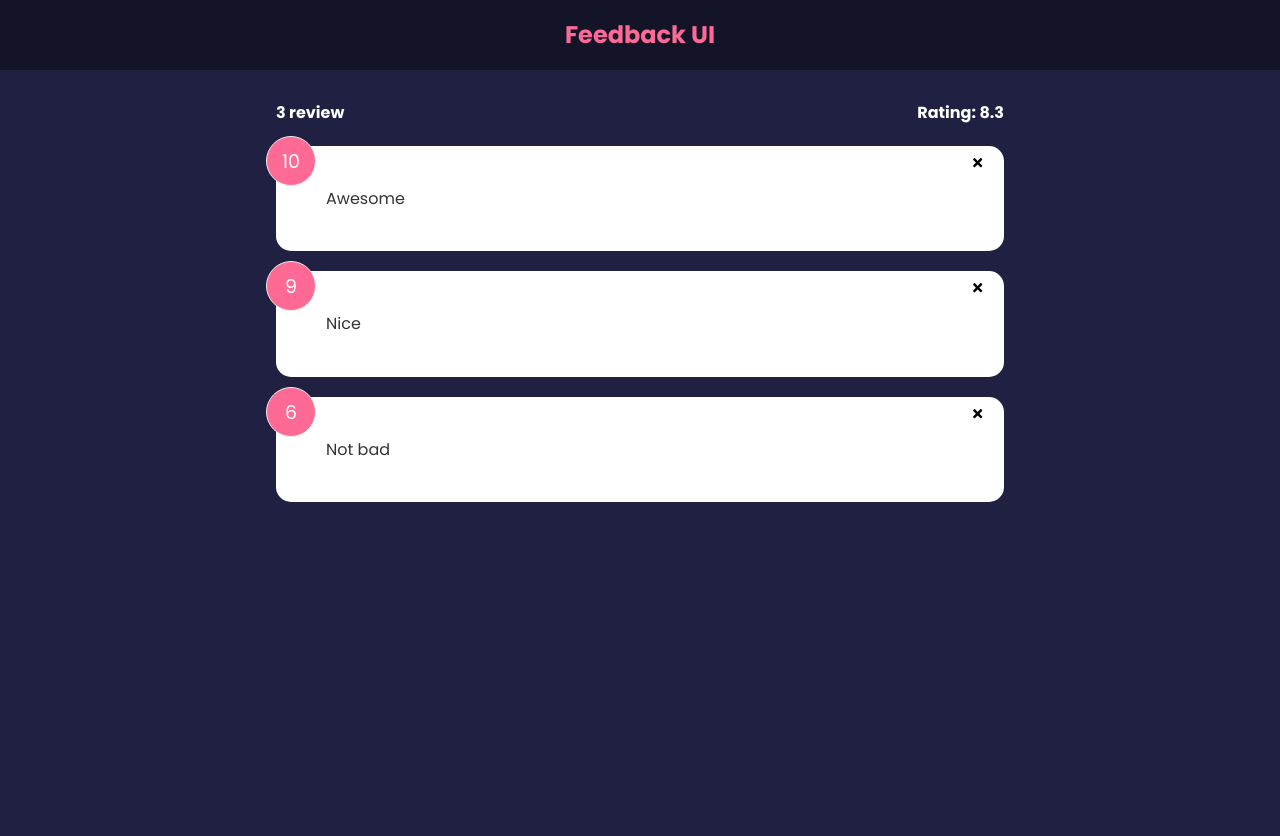
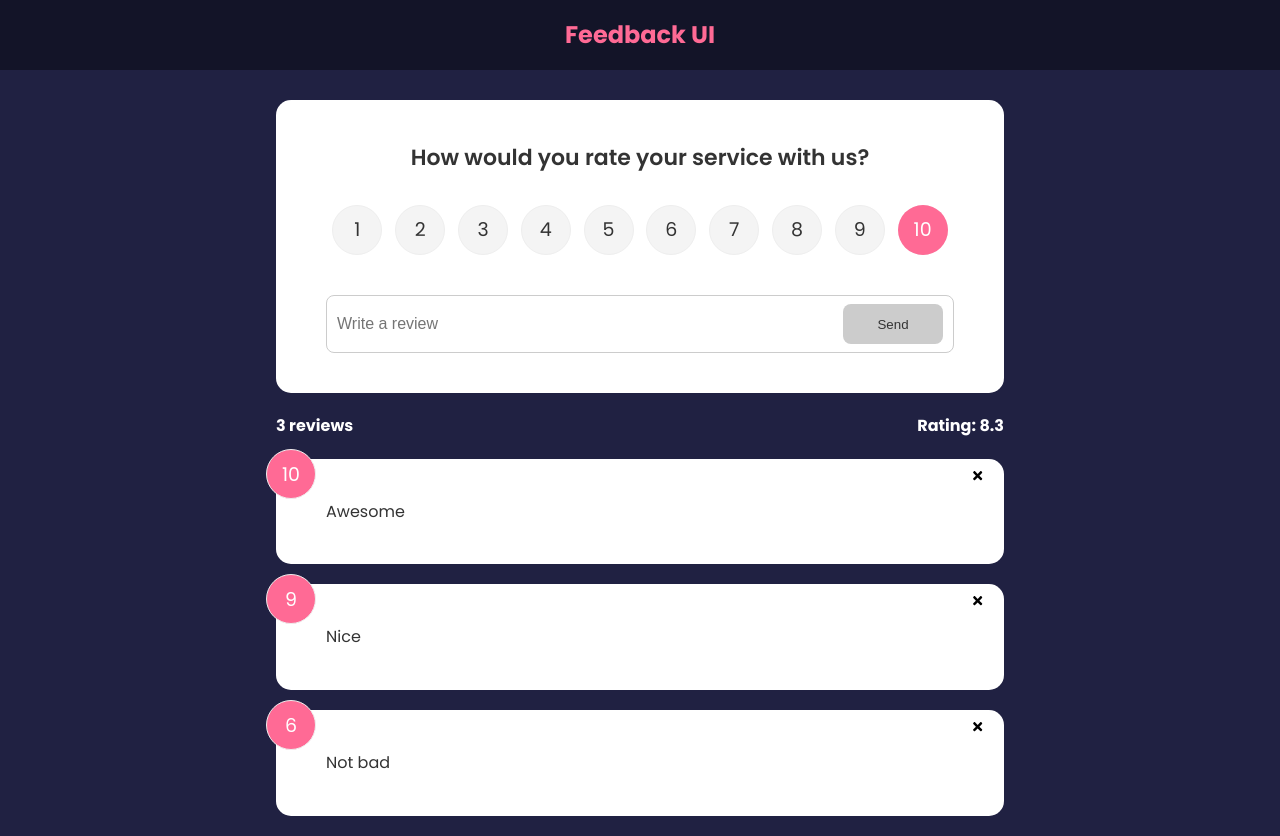
Before and after one commit to cesung/Feedback-UI, a React (Create React App) app: page / in a window 1280 px wide. Before the commit the page ends 800 px from the top, so only its background shows below. Built offline with nearby package versions, Linux system fonts and the light colour scheme.

Commit message:
[Feedback UI] Add feedback form and enable form validation

```diff
--- a/package.json
+++ b/package.json
@@ -10,6 +10,7 @@
     "react-dom": "^18.2.0",
     "react-icons": "^4.4.0",
     "react-scripts": "5.0.1",
+    "uuid": "^8.3.2",
     "web-vitals": "^2.1.4"
   },
   "scripts": {
--- a/src/App.js
+++ b/src/App.js
@@ -1,31 +1,42 @@
+import { v4 as uuidv4 } from 'uuid'
 import { useState } from "react";
 import Header from "./components/Header";
 import Feedbacks from "./data/Feedbacks";
 import FeedbackList from "./components/FeedbackList";
 import FeedbackStats from "./components/FeedbackStats";
+import FeedbackForm from "./components/FeedbackForm";
 
 
 const App = () => {
 
     const [feedbacks, setFeedbacks] = useState(Feedbacks);
 
-    const feedbackOnDelete = (delete_id) => {
-        console.log(delete_id);
+    const onFeedbackDelete = (deleteId) => {
         setFeedbacks( (feedbacks) => {
             return (
                 feedbacks.filter( feedback => {
-                    return feedback.id !== delete_id;
+                    return feedback.id !== deleteId;
                 })
             );
-        })
-    }
+        });
+    };
+
+    const onFeedbackUpdated = (newFeedback) => {
+        newFeedback.id = uuidv4();
+        setFeedbacks((feedbacks) => {
+            return (
+                [...feedbacks, newFeedback]
+            );
+        });
+    };
 
     return (
         <>
             <Header text="Feedback UI"/>
             <div className="container">
-                <FeedbackStats feedbacks={feedbacks}/>
-                <FeedbackList feedbacks={feedbacks} feedbackOnDelete={feedbackOnDelete}/>
+                <FeedbackForm onFeedbackUpdated={onFeedbackUpdated}/>
+                <FeedbackStats feedbacks={feedbacks} />
+                <FeedbackList feedbacks={feedbacks} onFeedbackDelete={onFeedbackDelete}/>
             </div>
         </>
     );
--- /dev/null
+++ b/src/components/FeedbackForm.jsx
@@ -0,0 +1,60 @@
+import { useState } from 'react';
+import React from 'react'
+import Card from './shared/Card'
+import Button from './shared/Button'
+import RatingSelector from './RatingSelector';
+
+const FeedbackForm = ({ onFeedbackUpdated }) => {
+    const [text, setText] = useState("")
+    const [rating, setRating] = useState(10);
+    const [buttonDisabled, setButtonDisabled] = useState(true)
+    const [message, setMessage] = useState('')
+
+    const onFeedbackChange = (event) => {
+        const text = event.target.value;
+        if (text === '') {
+            setMessage(null);
+            setButtonDisabled(true);
+        } else if (text.trim().length < 10) {
+            setMessage("Input must be at least 10 characters");
+            setButtonDisabled(true);
+        } else {
+            setMessage(null);
+            setButtonDisabled(false);
+        }
+
+        setText(text);
+    };
+
+    const onFeedbackFormSubmit = (event) => {
+        event.preventDefault();
+        if (text.trim().length >= 10) {
+            const newFeedback = {
+                text,
+                rating,
+            }
+            onFeedbackUpdated(newFeedback);
+            setText("")
+            setRating(10);
+        }
+    };
+
+    return (
+        <Card>
+            <form onSubmit={onFeedbackFormSubmit}>
+                <h2>
+                    How would you rate your service with us?
+                </h2>
+                <RatingSelector rating={rating} setRating={setRating}/>
+
+                <div className="input-group">
+                    <input type="text" placeholder="Write a review" value={text} onChange={onFeedbackChange}/>
+                    <Button type="submit" isDisabled={buttonDisabled}>Send</Button>
+                </div>
+                { message && <div className="message">{message}</div> }
+            </form>
+        </Card>
+    )
+};
+
+export default FeedbackForm
--- a/src/components/FeedbackItem.jsx
+++ b/src/components/FeedbackItem.jsx
@@ -4,12 +4,12 @@
 import Card from './shared/Card'
 
 
-const FeedbackItem = ( {feedback, feedbackOnDelete} ) => {
+const FeedbackItem = ( {feedback, onFeedbackDelete} ) => {
 
     return (
         <Card>
             <div className="num-display">{feedback.rating}</div>
-            <button className="delete" onClick={() => feedbackOnDelete(feedback.id)}> <FaTimes /> </button>
+            <button className="delete" onClick={() => onFeedbackDelete(feedback.id)}> <FaTimes /> </button>
             <div className="text-display">{feedback.text}</div>
         </Card>
     );
--- a/src/components/FeedbackList.jsx
+++ b/src/components/FeedbackList.jsx
@@ -3,11 +3,11 @@
 import PropTypes from 'prop-types';
 import FeedbackItem from './FeedbackItem';
 
-const FeedbackList = ({ feedbacks, feedbackOnDelete }) => {
+const FeedbackList = ({ feedbacks, onFeedbackDelete }) => {
     return (feedbacks != null && feedbacks.length > 0) ? (
         <div className='feedback-list'>
             {feedbacks.map( (feedback) => (
-                <FeedbackItem key={feedback.id} feedback={feedback} feedbackOnDelete={feedbackOnDelete}/>
+                <FeedbackItem key={feedback.id} feedback={feedback} onFeedbackDelete={onFeedbackDelete}/>
             ))}
         </div>
     ) : (
@@ -18,11 +18,11 @@
 FeedbackList.propTypes = {
     feedbacks: PropTypes.arrayOf(
         PropTypes.shape({
-            id : PropTypes.number.isRequired,
+            id : PropTypes.string.isRequired,
             rating: PropTypes.number.isRequired,
             text: PropTypes.string.isRequired,
         })
     )
 }
 
-export default FeedbackList
+export default FeedbackList;
--- a/src/components/FeedbackStats.jsx
+++ b/src/components/FeedbackStats.jsx
@@ -1,5 +1,5 @@
+import React from 'react'
 import PropTypes from 'prop-types'
-import React from 'react'
 
 const FeedbackStats = ({ feedbacks }) => {
 
@@ -9,7 +9,7 @@
 
     return (
         <div className='feedback-stats'>
-            <h4>{feedbacks.length} review{'s' ? feedbacks.length > 1 : null}</h4>
+            <h4>{feedbacks.length} review{feedbacks.length > 1 ? 's' : null}</h4>
             <h4>Rating: {isNaN(average) ? 0 : average.toFixed(1).replace(/[.]0$/, '')}</h4>
         </div>
     )
@@ -18,11 +18,11 @@
 FeedbackStats.propTypes = {
     feedbacks: PropTypes.arrayOf(
         PropTypes.shape({
-            id : PropTypes.number.isRequired,
+            id : PropTypes.string.isRequired,
             rating: PropTypes.number.isRequired,
             text: PropTypes.string.isRequired,
         })
     )
 }
 
-export default FeedbackStats
+export default FeedbackStats;
--- a/src/components/Header.jsx
+++ b/src/components/Header.jsx
@@ -33,4 +33,4 @@
     textColor: PropTypes.string,
 }
 
-export default Header
+export default Header;
--- /dev/null
+++ b/src/components/RatingSelector.jsx
@@ -0,0 +1,29 @@
+import React from 'react';
+
+const RatingSelector = ({rating, setRating}) => {
+
+    const onRatingSelected = (event) => {
+        const rating = +event.currentTarget.value
+        setRating(rating);
+    }
+
+    return (
+        <ul className="rating">
+            {Array.from({length : 10}, (_, idx) => (
+                <li key={`num-${idx + 1}`}>
+                    <input
+                        type="radio"
+                        id={`num${idx + 1}`}
+                        name="rating"
+                        value={idx + 1}
+                        onChange={onRatingSelected}
+                        checked={rating === idx + 1}
+                    />
+                    <label htmlFor={`num${idx + 1}`}>{idx + 1}</label>
+                </li>
+            ))}
+        </ul>
+    )
+}
+
+export default RatingSelector
--- /dev/null
+++ b/src/components/shared/Button.jsx
@@ -0,0 +1,25 @@
+import React from 'react'
+import PropTypes from 'prop-types'
+
+const Button = ({children, type, style, isDisabled}) => {
+    return (
+        <button type={type} className={`btn btn-${style}`} disabled={isDisabled}>
+            {children}
+        </button>
+    )
+};
+
+Button.defaultProps = {
+    type: "button",
+    style: "primary",
+    isDisabled: false,
+}
+
+Button.propTypes = {
+    children: PropTypes.node.isRequired,
+    type: PropTypes.string,
+    style: PropTypes.string,
+    isDisabled: PropTypes.bool,
+}
+
+export default Button;
--- a/src/data/Feedbacks.js
+++ b/src/data/Feedbacks.js
@@ -1,16 +1,18 @@
+import { v4 as uuidv4 } from 'uuid'
+
 const Feedbacks = [
     {
-        id: 1,
+        id: uuidv4(),
         rating: 10,
         text: 'Awesome',
     },
     {
-        id: 2,
+        id: uuidv4(),
         rating: 9,
         text: 'Nice',
     },
     {
-        id: 3,
+        id: uuidv4(),
         rating: 6,
         text: 'Not bad',
     },
```
Also changed, not shown: 1 other file (tests, documents, lock files or other folders).
